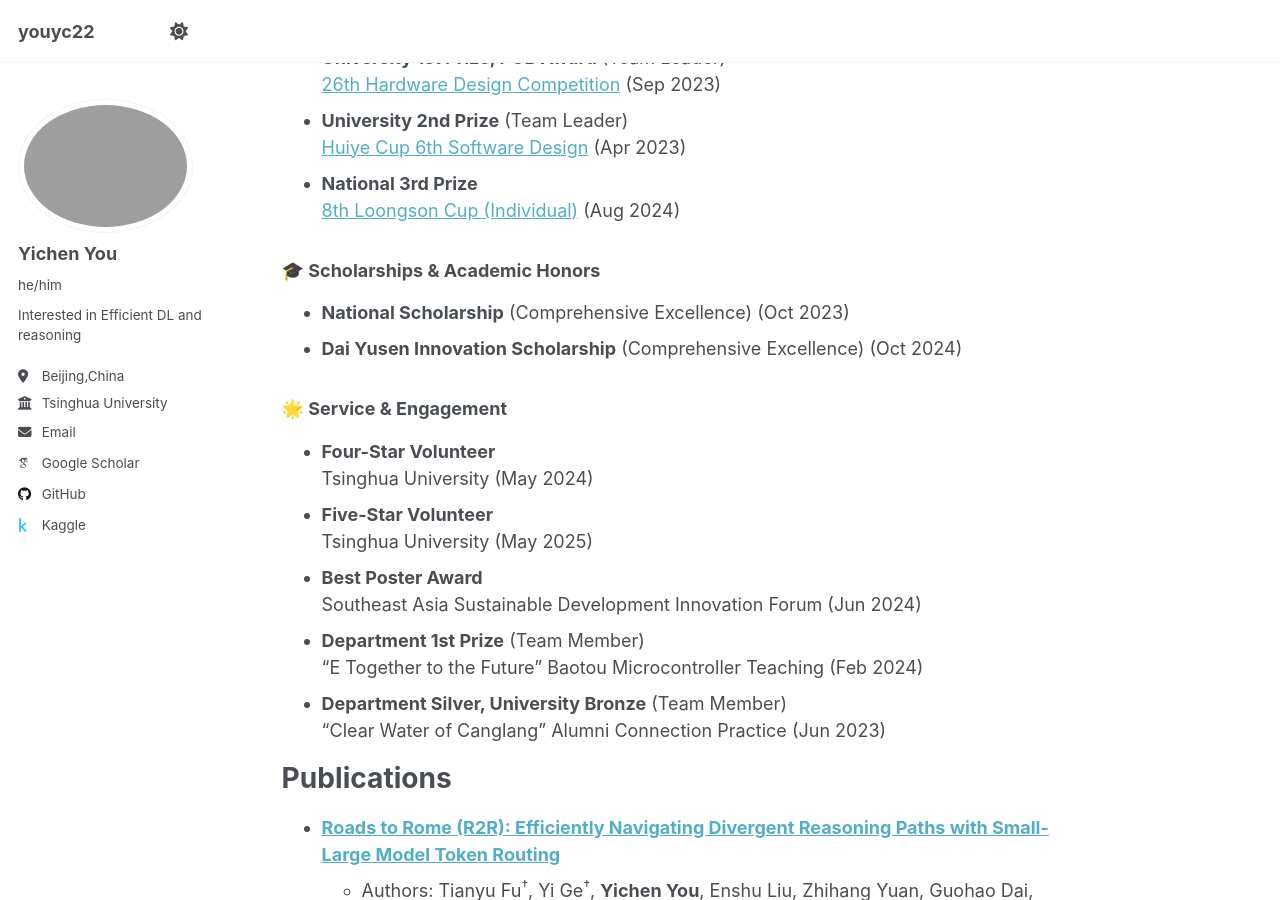
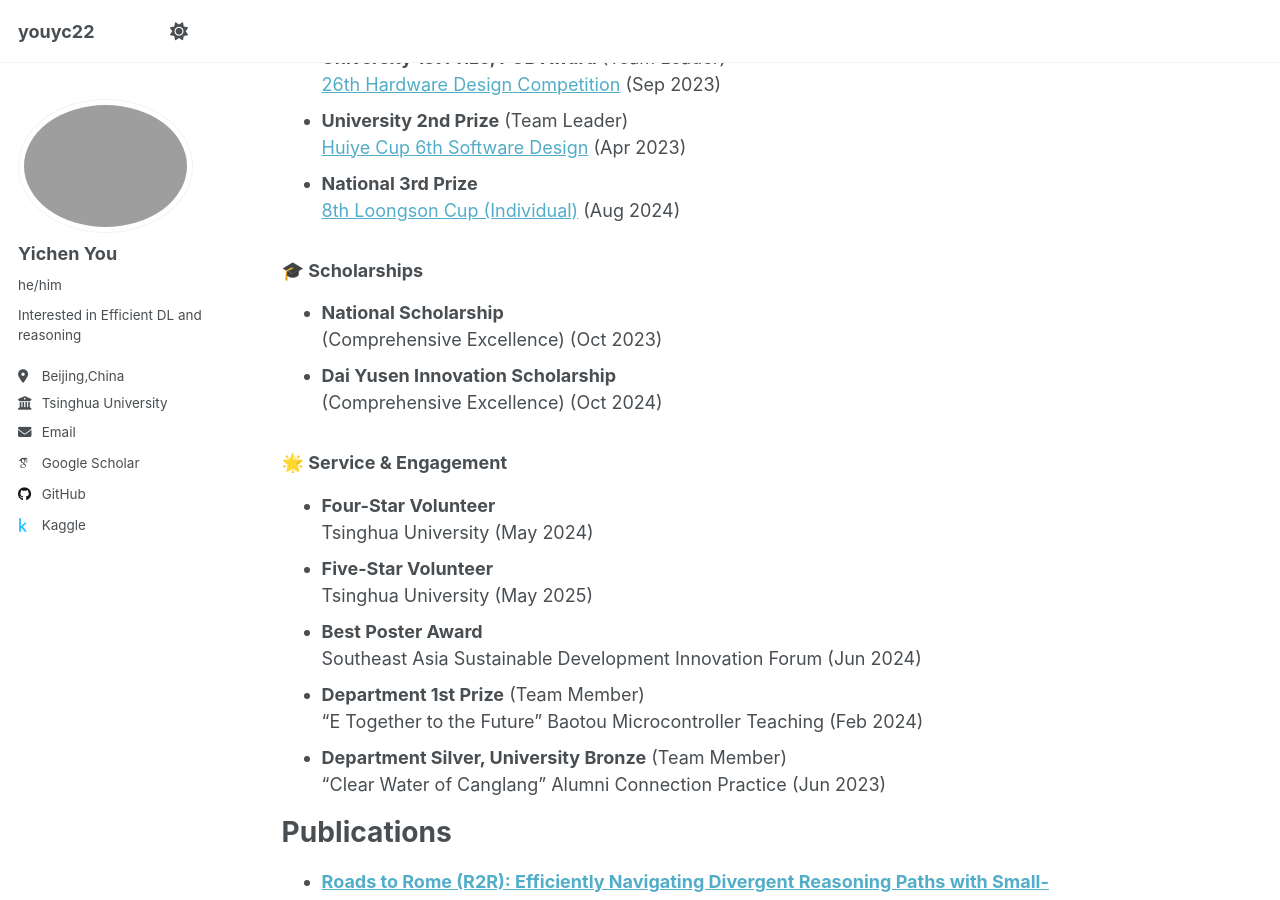
Before and after one commit to youyc22/youyc22.github.io.backup, a Jekyll site: the page built from _pages/about.md, in a window 1280 px wide and 900 px high, scrolled down 540 px. Built offline with Jekyll 4.4.1, drawn with Linux system fonts in a browser that asks for light colours; some web fonts are replaced.

Commit message:
[minor]: format

```diff
--- a/_pages/about.md
+++ b/_pages/about.md
@@ -28,7 +28,7 @@ Selected Awards/Honors
   [8th Loongson Cup (Individual)](https://github.com/youyc22/NSCSCC-2024) (Aug 2024)
 
 
-### 🎓 Scholarships & Academic Honors
+### 🎓 Scholarships
 * **National Scholarship**
   (Comprehensive Excellence) (Oct 2023)
 * **Dai Yusen Innovation Scholarship**
```
